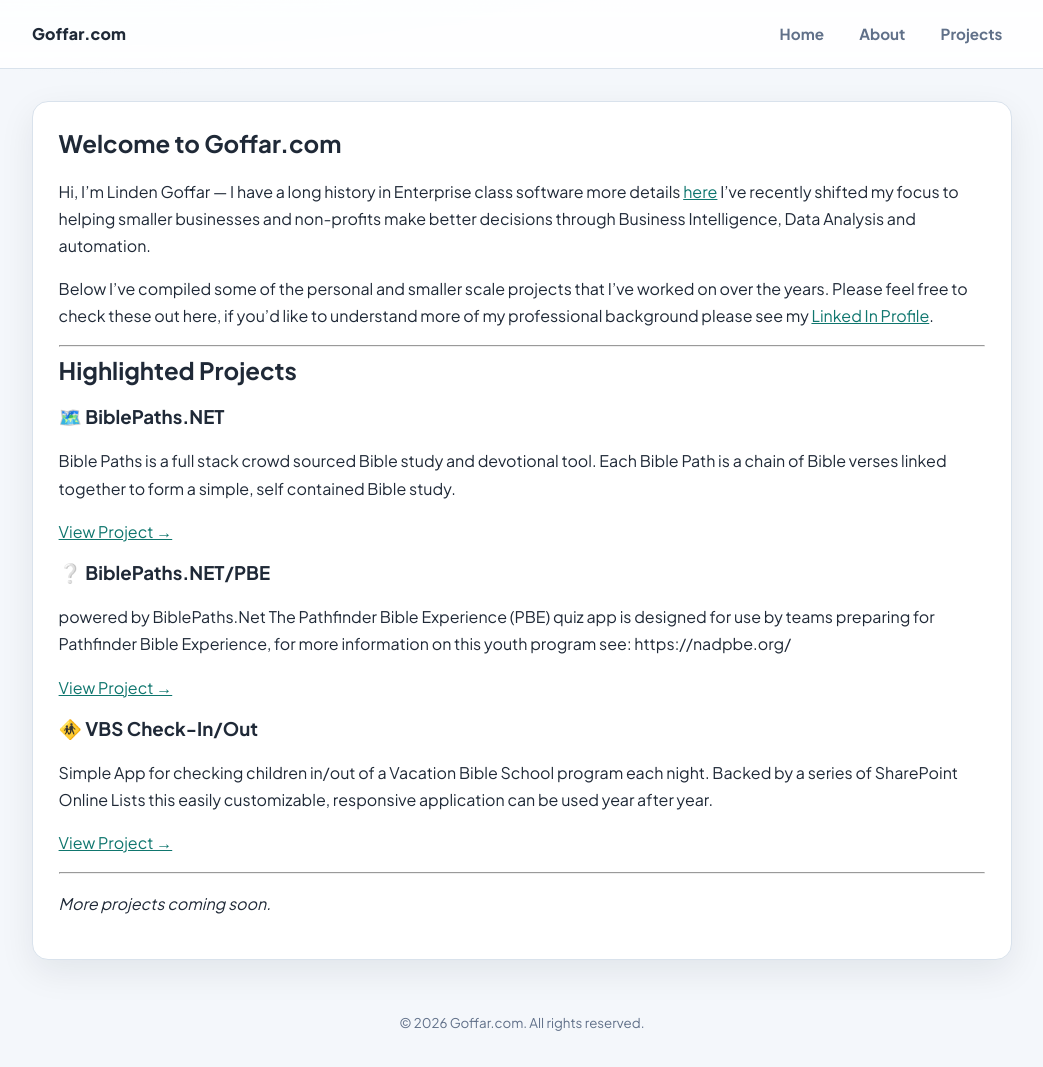
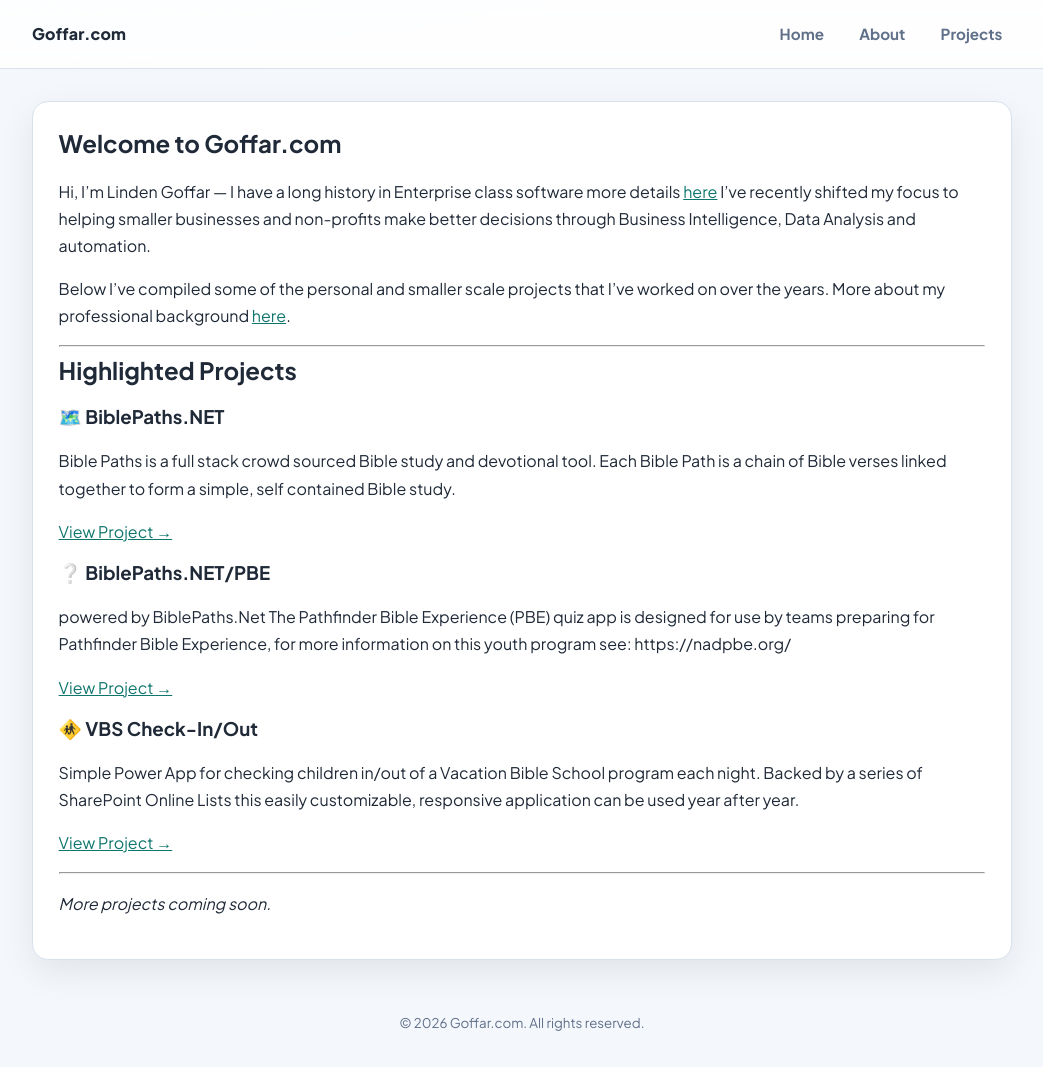
Before and after one commit to LindenGoffar/LindenGoffar.github.io, a Jekyll site: the page built from index.md, in a window 1280 px wide and 1067 px high. Shown: the whole window, without its empty margins (118-1161 px from the left). Built offline with Jekyll 4.4.1, drawn with Linux system fonts in a browser that asks for light colours.

```diff
--- a/index.md
+++ b/index.md
@@ -7,7 +7,7 @@ title: Goffar.com
 
 Hi, I'm Linden Goffar — I have a long history in Enterprise class software more details [here](about.md) I've recently shifted my focus to helping smaller businesses and non-profits make better decisions through Business Intelligence, Data Analysis and automation.
 
-Below I've compiled some of the personal and smaller scale projects that I've worked on over the years. Please feel free to check these out here, if you'd like to understand more of my professional background please see my [Linked In Profile](https://www.linkedin.com/in/linden-goffar/).
+Below I've compiled some of the personal and smaller scale projects that I've worked on over the years. More about my professional background [here](https://www.linkedin.com/in/linden-goffar/).
 
 ---
 
@@ -30,7 +30,7 @@ The Pathfinder Bible Experience (PBE) quiz app is designed for use by teams prep
 
 ### 🚸 VBS Check-In/Out
 
-Simple App for checking children in/out of a Vacation Bible School program each night. Backed by a series of SharePoint Online Lists this easily customizable, responsive application can be used year after year.
+Simple Power App for checking children in/out of a Vacation Bible School program each night. Backed by a series of SharePoint Online Lists this easily customizable, responsive application can be used year after year.
 
 [View Project →](VBS-CheckIn/project.md)
 
```
Also changed, not shown: PathStats-BI/project.md (added, +19 -0 lines), PathStats-BI/BiblePaths-PathStats.png (added).
